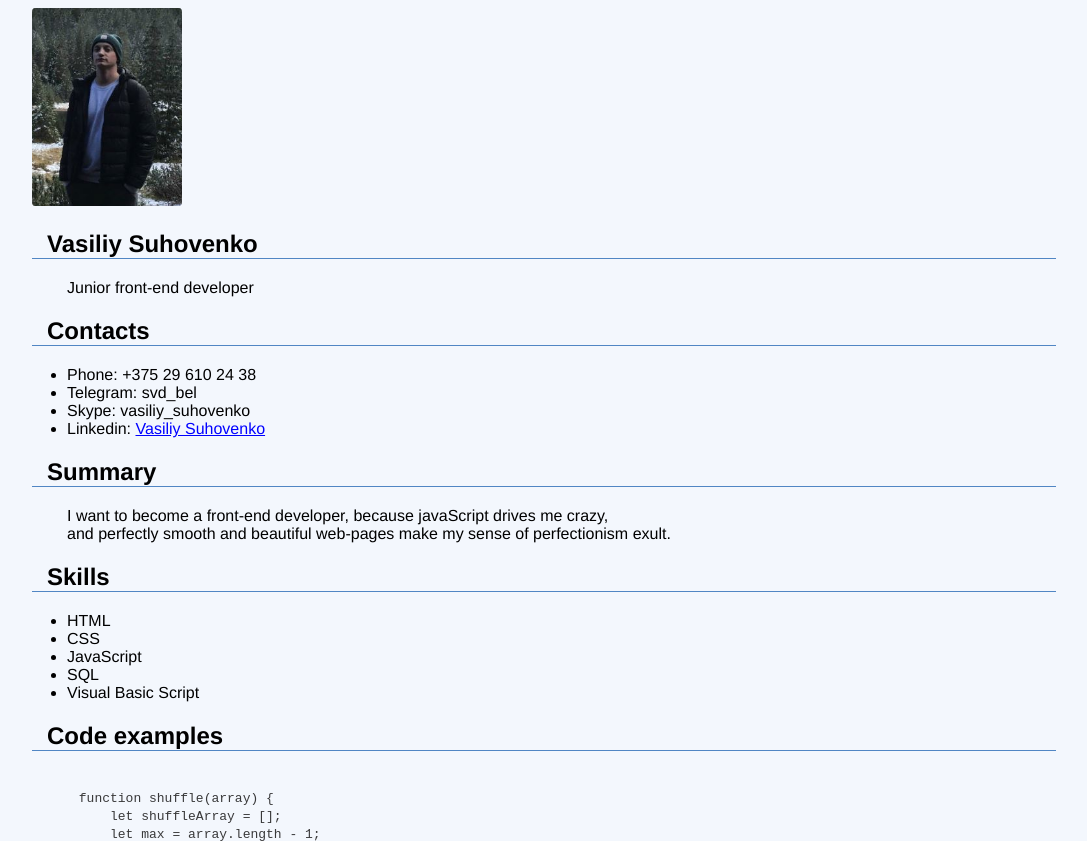
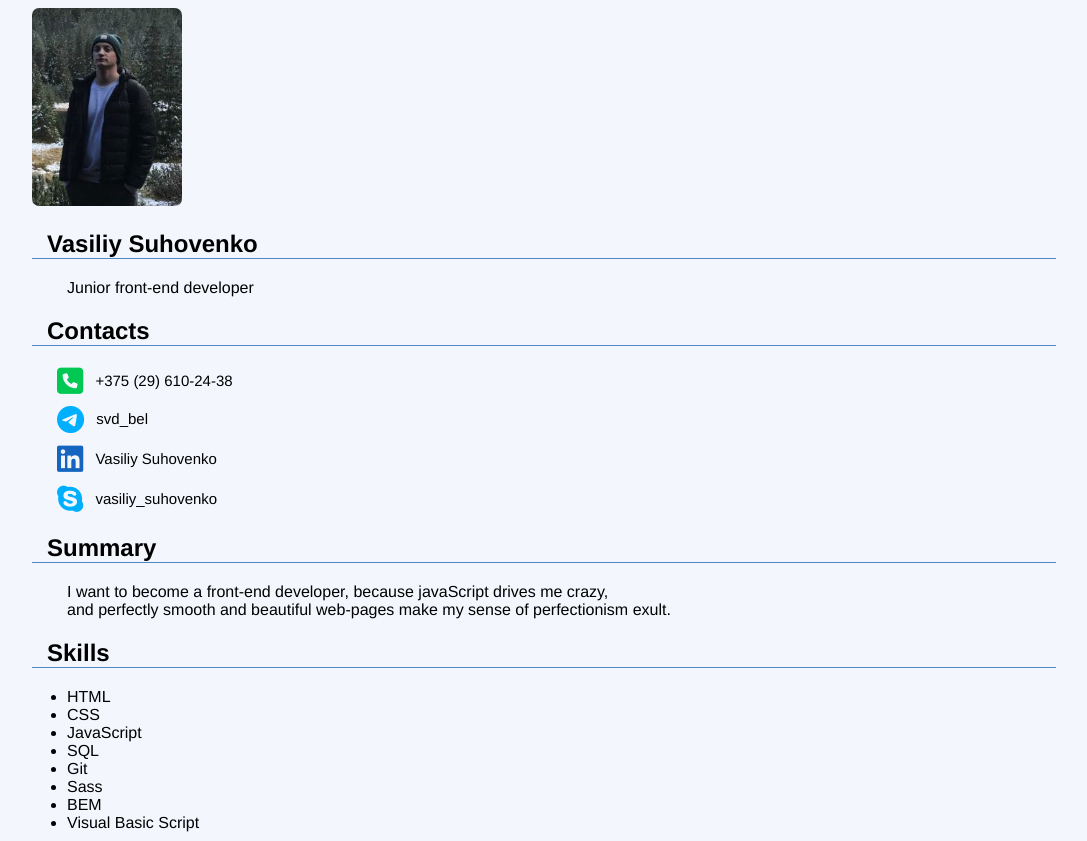
Before and after one commit to svdfsdev/rsschool-cv, a plain HTML site: page index.html in a window 1280 px wide. Shown: the top 841 px of the page, without its empty margins (96-1183 px from the left). Drawn offline with Linux system fonts and the light colour scheme.

Commit message:
refactor: change styles and html structure

```diff
--- a/index.html
+++ b/index.html
@@ -1,22 +1,39 @@
 <!DOCTYPE html>
 <html lang="en">
+
 <head>
 	<meta charset="utf-8">
 	<title>Vasiliy Suhovenko</title>
+	<script src="https://use.fontawesome.com/2e1e863fab.js"></script>
 	<link rel="stylesheet" href="style.css">
 </head>
+
 <body>
 	<main>
 		<img src="img/photo.JPG" alt="candidate's photo">
 		<h2>Vasiliy Suhovenko</h2>
 		<p>Junior front-end developer</p>
 		<h2>Contacts</h2>
-		<ul>
-			<li>Phone: +375 29 610 24 38
-			<li>Telegram: svd_bel
-			<li>Skype: vasiliy_suhovenko
-			<li>Linkedin: <a href="https://www.linkedin.com/in/vasiliy-suhovenko-067667142/" target="_blank">Vasiliy
+		<ul class="contacts">
+			<li>
+				<i class="fa fa-phone-square phone fa-2x" aria-hidden="true"></i>
+				<a href="tel:+375296102438">+375 (29) 610-24-38</a>
+			</li>
+			<li>
+				<i class="fa fa-telegram telegram fa-2x" aria-hidden="true"></i>
+				<a href="https://t.me/svd_bel" target="_blank">svd_bel</a>
+			</li>
+			<li>
+				<i class="fa fa-linkedin-square linkedin fa-2x" aria-hidden="true"></i>
+				<a href="https://www.linkedin.com/in/vasiliy-suhovenko-067667142/" target="_blank">Vasiliy
 					Suhovenko</a>
+			</li>
+			<li>
+				<i class="fa fa-skype skype fa-2x" aria-hidden="true"></i>
+				<a href="skype:vasiliy_suhovenko">vasiliy_suhovenko</a>
+			</li>
+
+
 		</ul>
 		<h2>Summary</h2>
 		<p>I want to become a front-end developer, because javaScript drives me crazy, <br>and perfectly smooth and
@@ -27,11 +44,14 @@
 			<li>CSS
 			<li>JavaScript
 			<li>SQL
+			<li>Git
+			<li>Sass
+			<li>BEM
 			<li>Visual Basic Script
 		</ul>
 		<h2>Code examples</h2>
-		<pre>
-			<code>
+		<code>
+			<pre>
       function shuffle(array) {
           let shuffleArray = [];
           let max = array.length - 1;
@@ -47,9 +67,9 @@
           }
 
           return shuffleArray;
-			}
-		</code>
+	}
 		</pre>
+			</code>
 		<h2>Experience</h2>
 		<p>I have little experience as a front-end developer. But everything is ahead.</p>
 		<h2>Education</h2>
@@ -64,4 +84,5 @@
 		<p>A2. I have experience communicating with a native speaker (USA) via Italki.com.</p>
 	</main>
 </body>
+
 </html>
--- a/style.css
+++ b/style.css
@@ -1,7 +1,7 @@
 body {
   max-width: 1024px;
   background-color: rgba(171, 202, 243, 0.137);
-  font-family: "Montserrat", "Helvetica", "Arial", sans-serif;
+  font-family: 'Montserrat', 'Helvetica', 'Arial', sans-serif;
   margin-left: auto;
   margin-right: auto;
 }
@@ -12,12 +12,15 @@ h2 {
 }
 
 pre {
-  font-family: "Courier New", "Courier", monospace;
+  font-family: 'Courier New', 'Courier', monospace;
   color: #39393a;
 }
 
 a {
   color: blue;
+  text-decoration: none;
+  vertical-align: super;
+  color: black;
 }
 
 p {
@@ -25,10 +28,44 @@ p {
 }
 
 img {
-  border-radius: 2%;
+  border-radius: 7px;
   width: 150px;
 }
 
 ul {
   padding-left: 35px;
 }
+
+.contacts {
+  font-size: 15px;
+  list-style: none;
+}
+
+.telegram {
+  font-size: 28px;
+}
+
+.skype,
+.telegram,
+.phone,
+.linkedin {
+  margin-left: -10px;
+  margin-right: 8px;
+}
+
+.skype,
+.telegram {
+  color: #00b0ff;
+}
+
+.phone {
+  color: #00c853;
+}
+
+.linkedin {
+  color: #1565c0;
+}
+
+.contacts li {
+  margin-top: 10px;
+}
```
